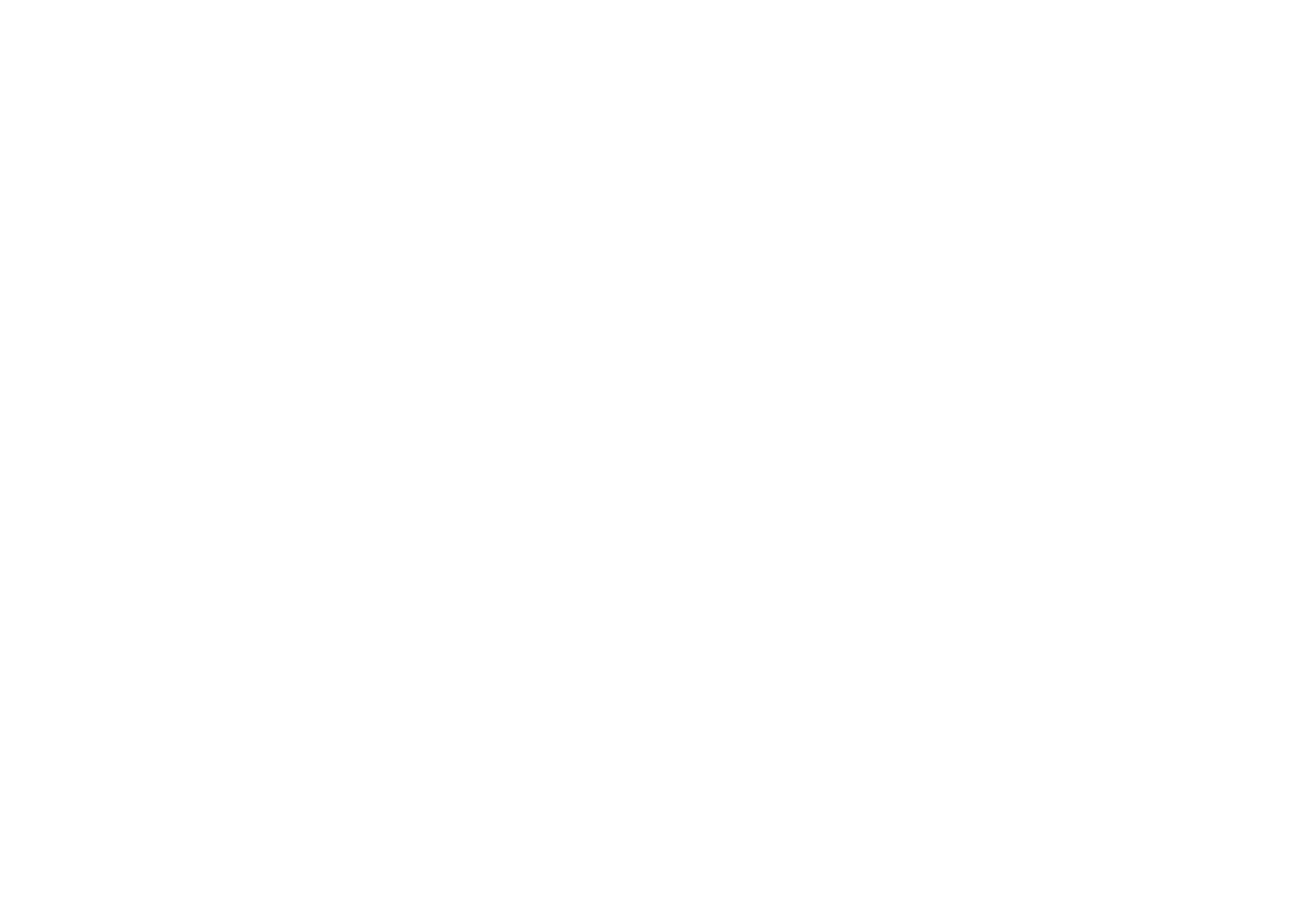
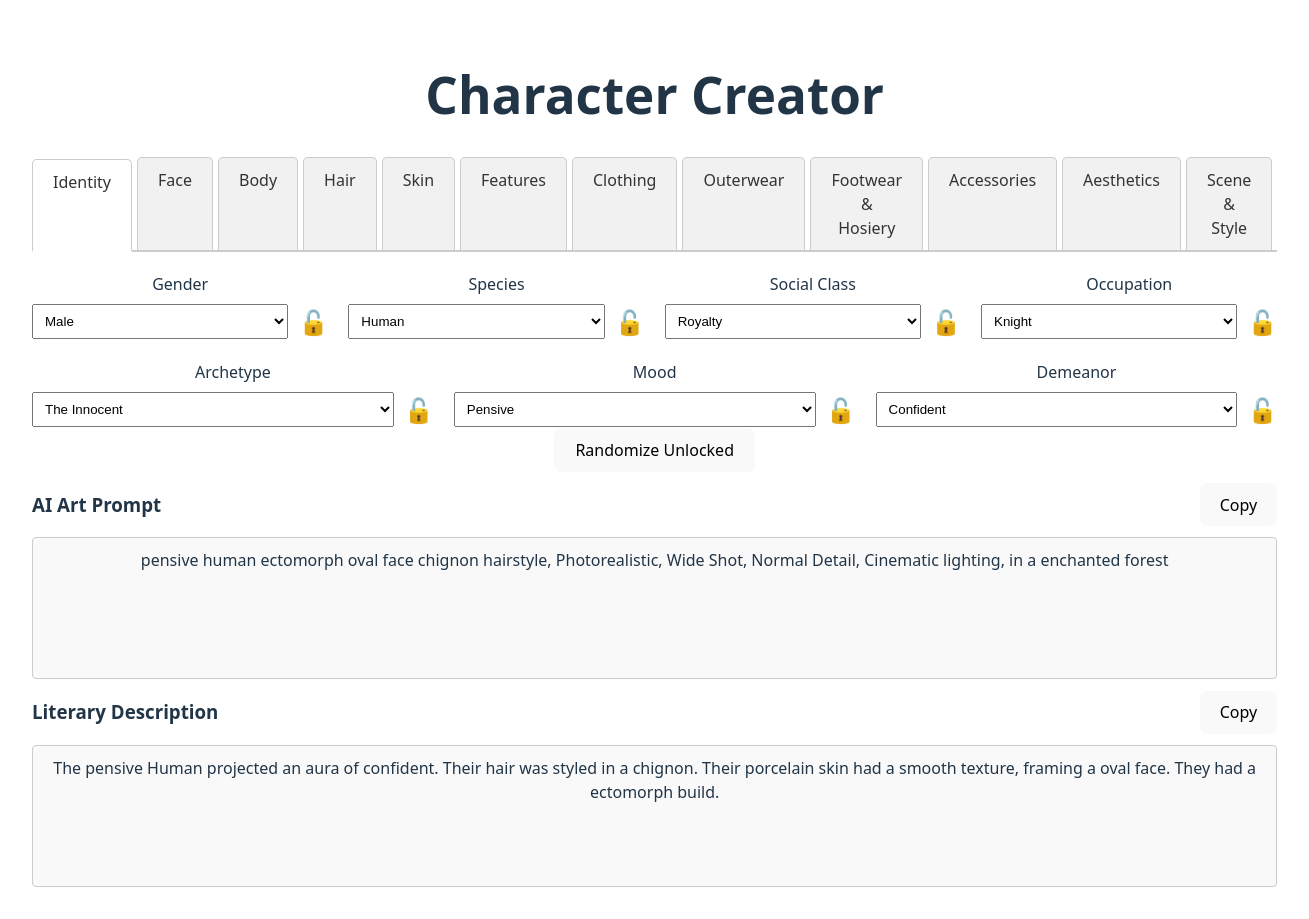
Before and after one commit to danielwestfall/characterGenerator, a plain HTML site: page index.html in a window 1280 px wide. Shown: the whole page, 1309 px wide, since content can reach past the window. Before the commit the page ends 800 px from the top, so only its background shows below. Drawn offline with Linux system fonts and the light colour scheme; the site is published under a folder, as on GitHub Pages, so addresses that start at the root find nothing.

Commit message:
Update index.html

```diff
--- a/index.html
+++ b/index.html
@@ -5,8 +5,8 @@
     <link rel="icon" type="image/svg+xml" href="/vite.svg" />
     <meta name="viewport" content="width=device-width, initial-scale=1.0" />
     <title>Vite + React</title>
-    <script type="module" crossorigin src="/assets/index-D654hcd2.js"></script>
-    <link rel="stylesheet" crossorigin href="/assets/index-B1uAf2LT.css">
+    <script type="module" crossorigin src="characterGenerator/assets/index-D654hcd2.js"></script>
+    <link rel="stylesheet" crossorigin href="characterGenerator/assets/index-B1uAf2LT.css">
   </head>
   <body>
     <div id="root"></div>
```
